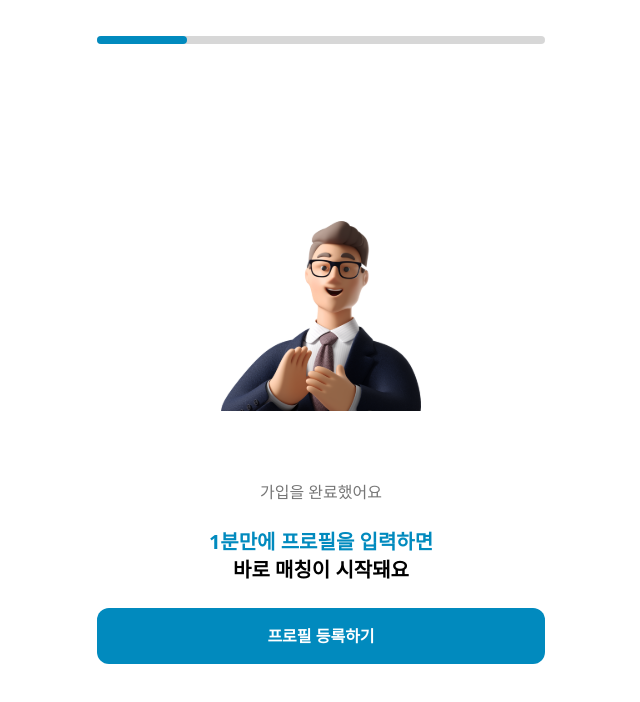
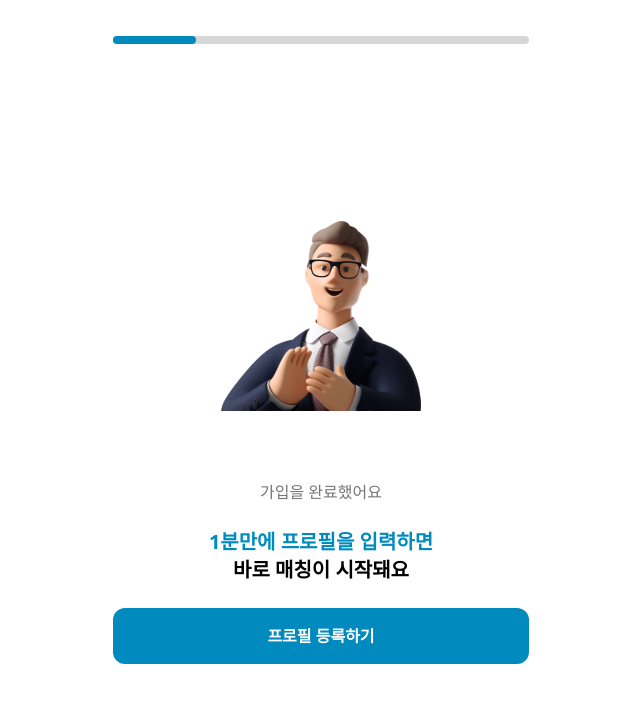
Before and after one commit to blaybus-mvp8-careit/CareIt_FE, a Next.js app: page /profile in a window 1280 px wide. Shown: the top 702 px of the page, without its empty margins (319-959 px from the left). Built offline with nearby package versions, Linux system fonts and the light colour scheme.

Commit message:
design: 프로필 등록 폼 padding 값 추가

```diff
--- a/src/components/profile/profilePage.tsx
+++ b/src/components/profile/profilePage.tsx
@@ -37,13 +37,13 @@ export default function ProfilePage() {
     <StepComplete type={type} />
   ) : (
     <>
-      <header className='flex h-[10%] items-center'>
+      <header className='flex h-[10%] items-center p-4'>
         <ProgressBar step={step} totalSteps={totalSteps} type={type} />
       </header>
       <FormProvider {...methods}>
         <form
           onSubmit={methods.handleSubmit(onSubmit)}
-          className='flex h-[90%] flex-col justify-between'
+          className='flex h-[90%] flex-col justify-between px-4'
         >
           <StepForm step={step} nextStep={nextStep} type={type} />
           {step > 1 && (
```
